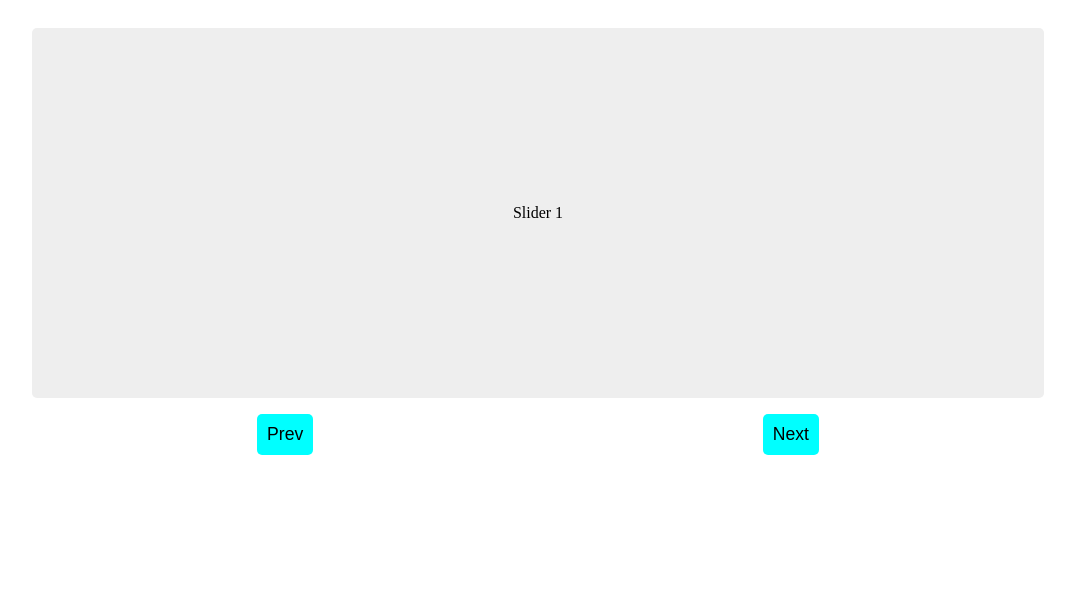
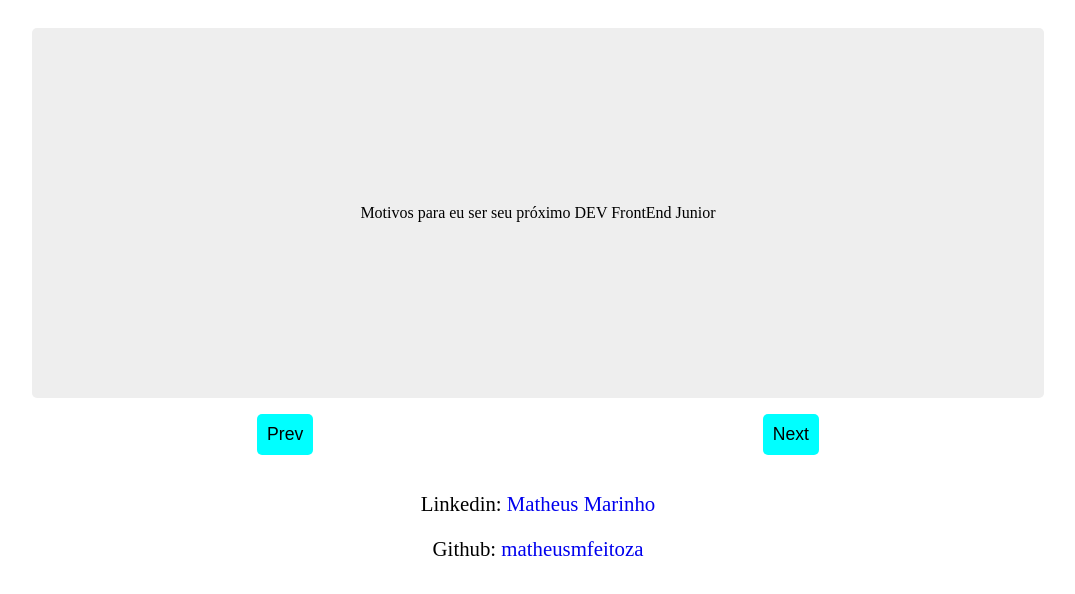
Before and after one commit to matheusmfeitoza/React-Slider, a React (Create React App) app: page / in a window 1280 px wide. Shown: the top 594 px of the page, without its empty margins (102-1177 px from the left). Built offline with nearby package versions, Linux system fonts and the light colour scheme.

Commit message:
edit sliders content to promove myself

```diff
--- a/src/App.js
+++ b/src/App.js
@@ -4,27 +4,30 @@ function App() {
   const sliders = [
     {
       id: 1,
-      texto: "Slider 1",
+      texto: "Motivos para eu ser seu próximo DEV FrontEnd Junior",
     },
     {
       id: 2,
-      texto: "Slider 2",
+      texto:
+        "Estou com React fresquinho na cabeça!! E a cada dia que passa estou aprendendo mais sobre ele.",
     },
     {
       id: 3,
-      texto: "Slider 3",
+      texto:
+        "Tenho muita facilidade em aprender e busco todos os dias aprender cada vez mais",
     },
     {
       id: 4,
-      texto: "Slider 4",
+      texto:
+        "Sonho em entrar na área de desenvolvimento, mas nunca me senti pronto/confiante, porém, agora me sinto muito mais preparado e confiante!",
     },
     {
       id: 5,
-      texto: "Slider 5",
+      texto: "Este site aqui foi feito em React, simulando um slider de fotos",
     },
     {
       id: 6,
-      texto: "Slider 6",
+      texto: "Acessa meu linkedin! Tem ele e meu github ali embaixo :D",
     },
   ];
 
--- a/src/components/slider/Slider.js
+++ b/src/components/slider/Slider.js
@@ -41,6 +41,26 @@ const Slider = (props) => {
           <button onClick={slideNext}>Next</button>
         </nav>
       </div>
+      <div className={styles.sociais}>
+        <p className={styles.sociais_item}>
+          Linkedin:{" "}
+          <a
+            href="https://www.linkedin.com/in/matheus-marinho-4a1885149/"
+            target={"_blank"}
+          >
+            Matheus Marinho
+          </a>
+        </p>
+        <p className={styles.sociais_item}>
+          Github:{" "}
+          <a
+            href="https://www.linkedin.com/in/matheus-marinho-4a1885149/"
+            target={"_blank"}
+          >
+            matheusmfeitoza
+          </a>
+        </p>
+      </div>
     </section>
   );
 };
--- a/src/components/slider/slider.module.css
+++ b/src/components/slider/slider.module.css
@@ -32,3 +32,11 @@
   cursor: pointer;
   margin: 1rem auto;
 }
+
+.sociais {
+  text-align: center;
+  font-size: 1.3rem;
+}
+.sociais_item a {
+  text-decoration: none;
+}
```
